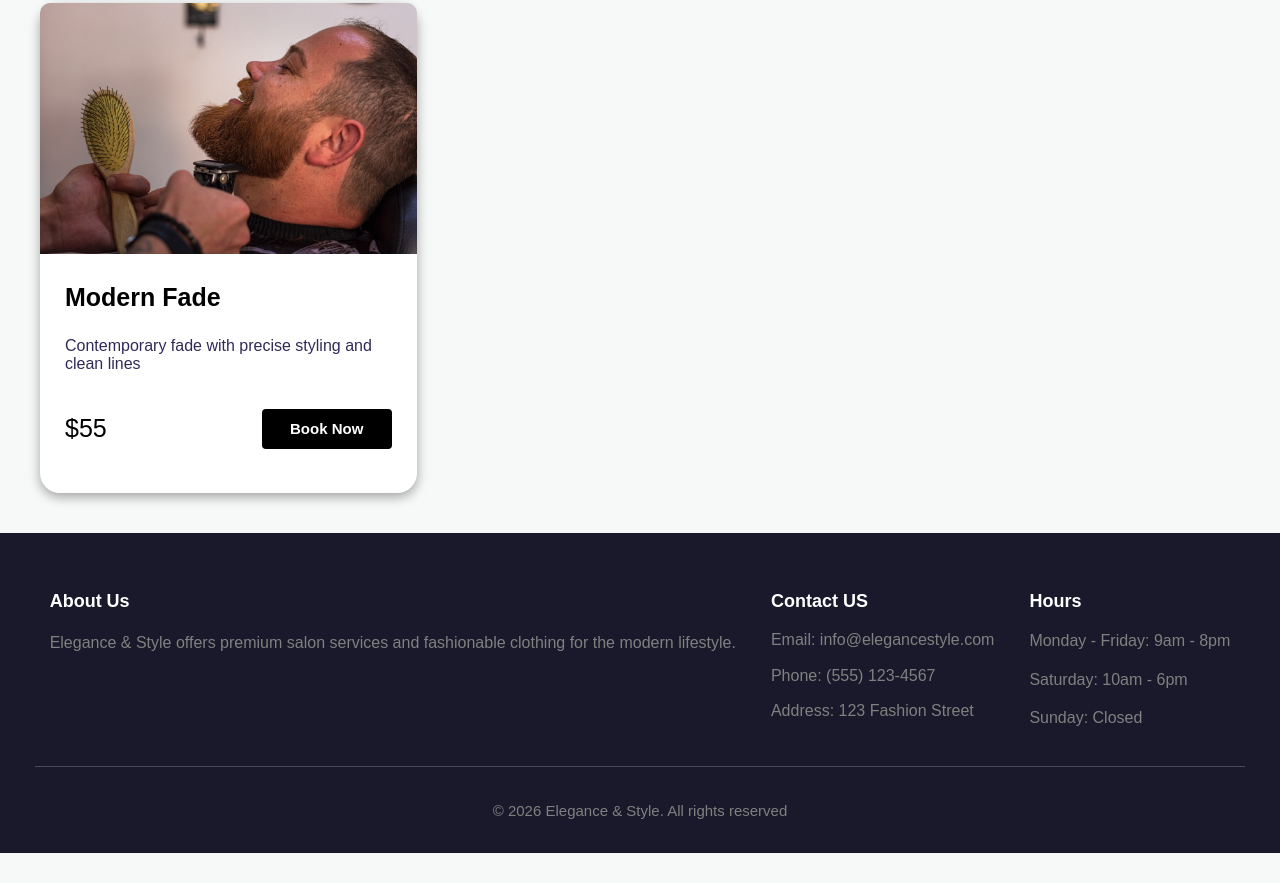
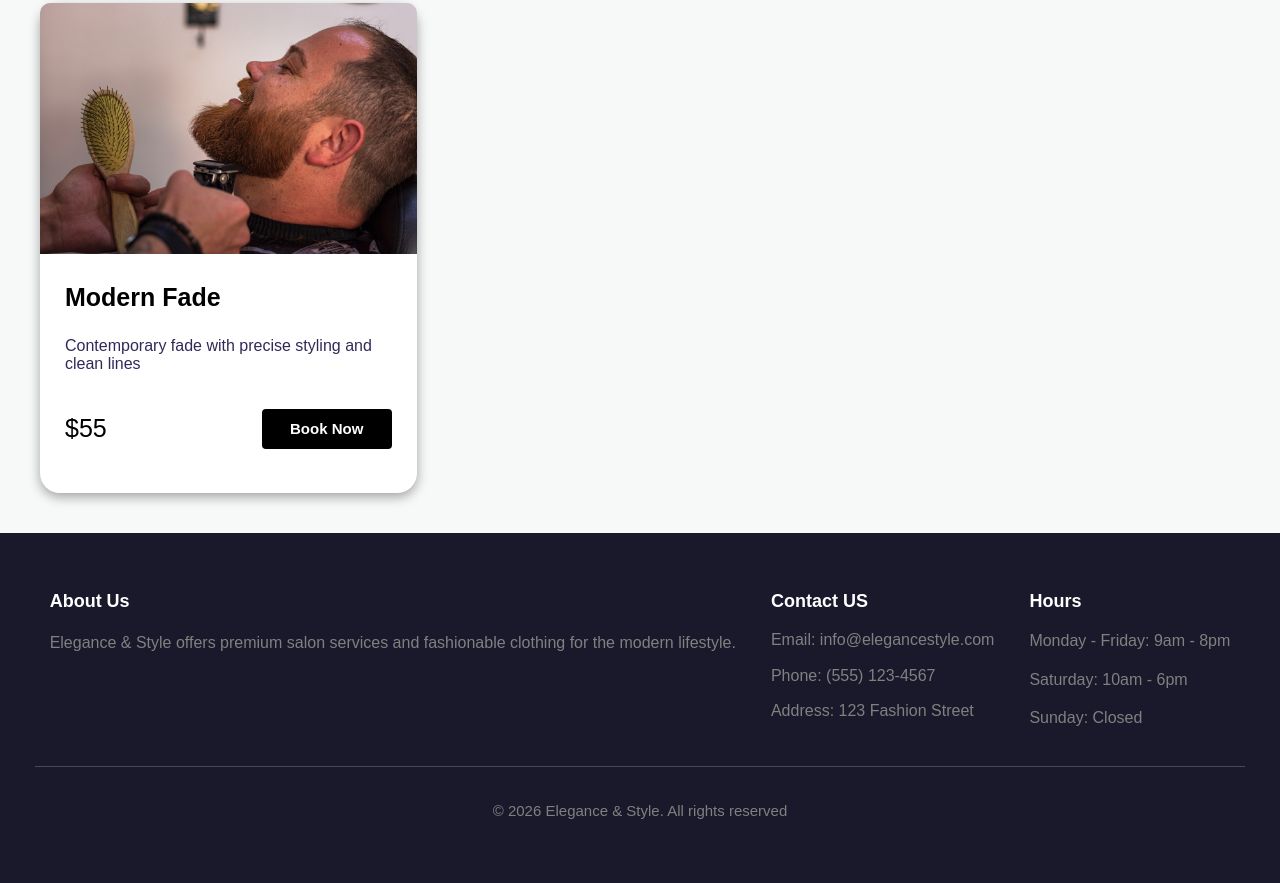
Before and after one commit to Blessing-D3velop/Salon-Clothing, a plain HTML site: page Salon.html in a window 1280 px wide. Shown: the part 776-1659 px from the top of the page. Before the commit the page ends 1629 px from the top, so only its background shows below. Drawn offline with Linux system fonts and the light colour scheme.

Commit message:
Fixed footer height

```diff
--- a/CSS/Footer.css
+++ b/CSS/Footer.css
@@ -1,6 +1,6 @@
 footer{
   background-color: rgb(25, 25, 43);
-  height: 300px;
+  min-height: 300px;
   font-family: Arial, Helvetica, sans-serif;
   padding-top: 20px;
   left: 0;
@@ -83,7 +83,7 @@ footer{
   }
 }
 
-@media(min-width:751px) and(max-width:2000px){
+@media(min-width:751px) and (max-width:2000px){
   footer{
     height: 330px;
 
--- a/Salon.html
+++ b/Salon.html
@@ -7,7 +7,6 @@
 
     <link rel="stylesheet" href="CSS/Header.css">
     <link rel="stylesheet" href="CSS/Footer.css">
-    <link rel="stylesheet" href="Salon-JavaScript.js">
     <link rel="stylesheet" href="CSS/Salon-page.css">
     <link rel="stylesheet" href="CSS/Hairstyle.css">
   </head>
```
